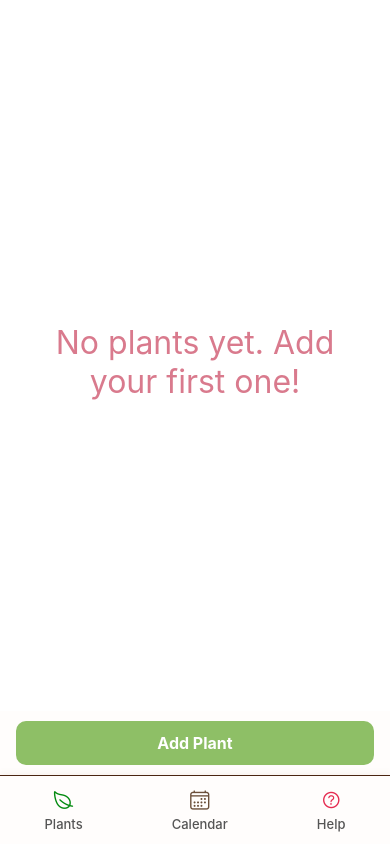
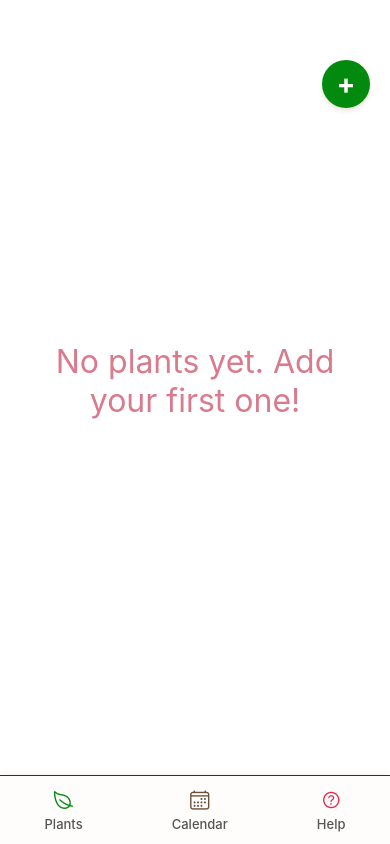
Before and after one commit to Hootanica/Hootanica, a React Native app: screen /Home in a window 390 px wide. Built offline with nearby package versions, Linux system fonts and the light colour scheme.

Commit message:
Lots of homescreen changes, this commit is saving changes

```diff
--- a/src/components/PlantCard.js
+++ b/src/components/PlantCard.js
@@ -30,15 +30,15 @@ const styles = StyleSheet.create({
     flexDirection: 'row',
     backgroundColor: '#fff',
     borderRadius: 12,
-    borderWidth: .5,
+    borderWidth: 1,
     borderColor: '#4A2511', // pecan
     overflow: 'hidden',
     marginVertical: 10,
     elevation: 4,
-    //shadowColor: '#A67B5B', // cafe au lait
-    //shadowOffset: { width: 0, height: 2 },
-    //shadowOpacity: 0.2,
-    //shadowRadius: 6,
+    shadowColor: '#A67B5B', // cafe au lait
+    shadowOffset: { width: 0, height: 2 },
+    shadowOpacity: 0.2,
+    shadowRadius: 6,
   },
   image: {
     width: 150,
--- a/src/screens/HomeScreen.js
+++ b/src/screens/HomeScreen.js
@@ -11,19 +11,27 @@ import {
 import { useSafeAreaInsets } from 'react-native-safe-area-context';
 import PlantContext from '../context/PlantContext';
 import PlantCard from '../components/PlantCard';
-import { commonStyles } from '../styles/commonStyles';
 import NavBar from '../components/NavBar';
-
 
 export default function HomeScreen({ navigation }) {
   const { plants } = useContext(PlantContext);
   const insets = useSafeAreaInsets();
 
   return (
-    <SafeAreaView style={commonStyles.container}>
+    <SafeAreaView style={styles.container}>
       <StatusBar hidden={false} backgroundColor="white" barStyle="dark-content" />
 
-      <View style={commonStyles.scrollSection}>
+      {/* Top-right Add Plant Button */}
+      <View style={styles.topRightButtonContainer}>
+        <TouchableOpacity
+          style={styles.addButton}
+          onPress={() => navigation.navigate('AddEditPlant')}
+        >
+          <Text style={styles.addButtonText}>+</Text>
+        </TouchableOpacity>
+      </View>
+
+      <View style={styles.scrollSection}>
         <FlatList
           data={plants}
           keyExtractor={(item) => item.id.toString()}
@@ -34,7 +42,7 @@ export default function HomeScreen({ navigation }) {
             />
           )}
           contentContainerStyle={[
-            commonStyles.scrollContainer,
+            styles.scrollContainer,
             plants.length === 0 && styles.emptyContainer,
           ]}
           ListEmptyComponent={
@@ -44,24 +52,49 @@ export default function HomeScreen({ navigation }) {
         />
       </View>
 
-      <View style={[commonStyles.buttonContainer, { paddingBottom: insets.bottom }]}>
-        <TouchableOpacity
-          style={commonStyles.primaryButton}
-          onPress={() => navigation.navigate('AddEditPlant')}
-        >
-          <Text style={commonStyles.buttonText}>Add Plant</Text>
-        </TouchableOpacity>
-
-
-
-
-      </View>
-      <NavBar navigation={navigation}/>
+      <NavBar navigation={navigation} />
     </SafeAreaView>
   );
 }
 
 const styles = StyleSheet.create({
+  container: {
+    backgroundColor: 'white', //'#f1f9ec',
+    flex: 1,
+  },
+  scrollSection: {
+    flex: 1,
+    paddingTop: 70, // leave space for top-right button
+    paddingHorizontal: 16,
+  },
+  scrollContainer: {
+    paddingBottom: 100,
+  },
+  topRightButtonContainer: {
+    position: 'absolute',
+    top: 60,
+    right: 20,
+    zIndex: 10,
+  },
+  addButton: {
+    backgroundColor: '#028a0f', //'#6b9c4b',
+    width: 48,
+    height: 48,
+    borderRadius: 24,
+    justifyContent: 'center',
+    alignItems: 'center',
+    shadowColor: '#A67B5B', //'#000',
+    shadowOffset: { width: 0, height: 3 },
+    shadowOpacity: 0.2,
+    shadowRadius: 4,
+    elevation: 5,
+  },
+  addButtonText: {
+    color: 'white',
+    fontSize: 28,
+    lineHeight: 28,
+    fontWeight: 'bold',
+  },
   emptyContainer: {
     flex: 1,
     padding: 16,
@@ -70,7 +103,7 @@ const styles = StyleSheet.create({
   },
   emptyText: {
     fontSize: 32,
-    color: '#d97a8d', //'#6b9c4b',
+    color: '#d97a8d',
     textAlign: 'center',
   },
 });
```
